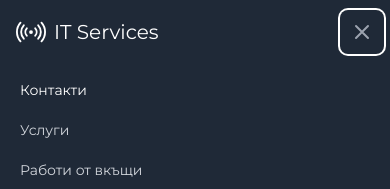
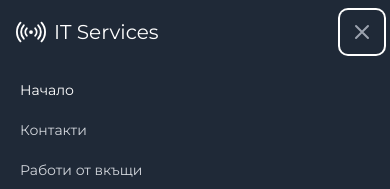
Before and after one commit to Nikolaevmar/itserviceskn, a React (Create React App) app: page / in a window 390 px wide. Both pictures are taken after a click on the button "Open main menu". Shown: the top 189 px of the page. Built offline with nearby package versions, Linux system fonts and the light colour scheme.

Commit message:
fix typo in the mobile navbar

```diff
--- a/src/components/Navbar.js
+++ b/src/components/Navbar.js
@@ -57,10 +57,10 @@
             <div className="md:hidden" id="mobile-menu">
               <div ref={ref} className="px-2 pt-2 pb-3 space-y-1 sm:px-3">
                   <div className="text-white  px-3 py-2 rounded-md text-sm font-medium hover:bg-gray-700">
-                  <Link to="/contacts">Контакти</Link>
+                  <Link to="/">Начало</Link>
                   </div>
                   <div className="text-gray-300 hover:text-white px-3 py-2 rounded-md text-sm font-medium hover:bg-gray-700">
-                  <Link to="/pricing">Услуги</Link>
+                  <Link to="/contacts">Контакти</Link>
                   </div>
                   <div className="text-gray-300 hover:text-white px-3 py-2 rounded-md text-sm font-medium hover:bg-gray-700">
                   <Link to="/apply">Работи от вкъщи</Link>
```
